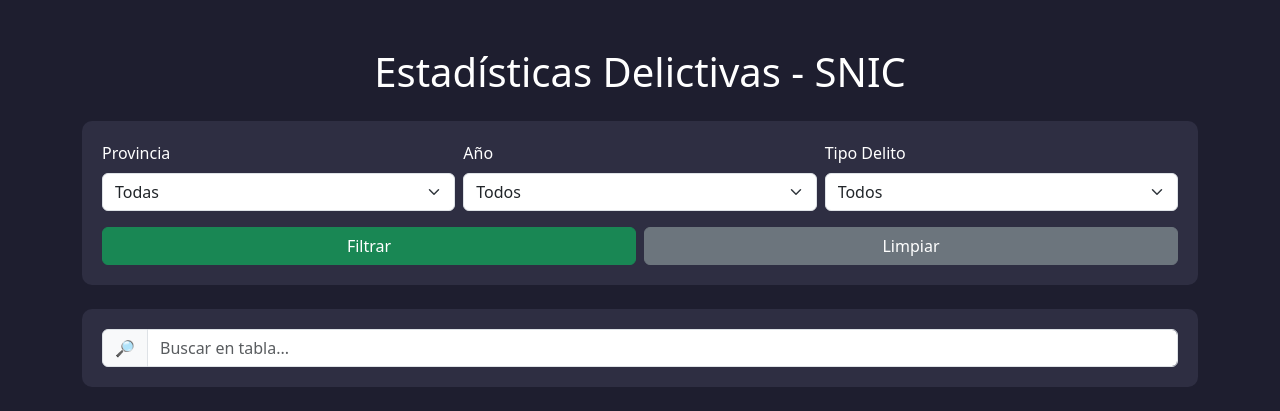
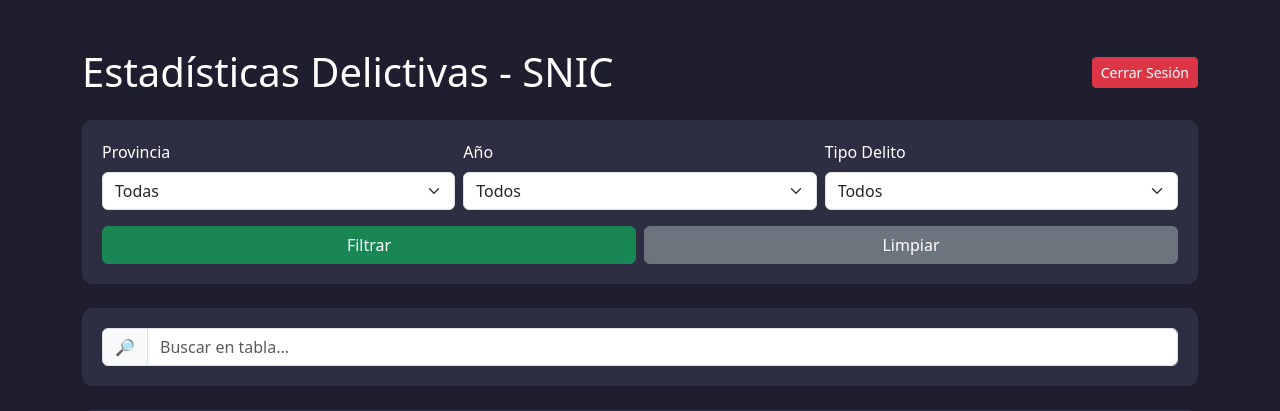
Before and after one commit to MonicaSBag/EstadisiticaCriminal, a Flask app: page /dashboard-private in a window 1280 px wide. Shown: the top 411 px of the page. Run offline with Flask 3, Linux system fonts and the light colour scheme; the visitor is signed in with stand-in values (Sample User, id 1); data that the repository does not hold is empty; some libraries are stand-ins or nearby versions.

Commit message:
Cambio de Jose

```diff
--- a/app/main.py
+++ b/app/main.py
@@ -64,6 +64,12 @@ def login():
         else:
             flash('Usuario o contraseña incorrectos.', 'danger')
     return render_template('login.html')
+
+@app.route('/logout')
+def logout():
+    session.clear()
+    flash('Sesión cerrada correctamente.', 'success')
+    return redirect('/')
 
 @app.route("/login_admin", methods=["POST"])
 def login_admin():
--- a/templates/components/iFrame_filtros_prueba1.html
+++ b/templates/components/iFrame_filtros_prueba1.html
@@ -38,6 +38,10 @@
   <div class="container">
 
     <h1 class="text-center mb-4">Filtro de Provincias SNIC</h1>
+
+      <div class="mb-3 d-flex justify-content-end">
+        <a href="/" class="btn btn-outline-light">Volver a inicio</a>
+      </div>
 
     <!-- ✅ Filtros dentro de una card -->
     <div class="card p-4 shadow-lg bg-dark text-light">
--- a/templates/components/iFrame_filtros_prueba2.html
+++ b/templates/components/iFrame_filtros_prueba2.html
@@ -22,7 +22,10 @@
 
 <div class="container py-5">
 
-    <h1>Estadísticas Delictivas - SNIC</h1>
+    <div class="d-flex justify-content-between align-items-center mb-4">
+        <h1 class="mb-0">Estadísticas Delictivas - SNIC</h1>
+        <a href="{{ url_for('logout') }}" class="btn btn-danger btn-sm">Cerrar Sesión</a>
+    </div>
 
     <!-- FILTROS -->
     <div class="box mb-4">
```
